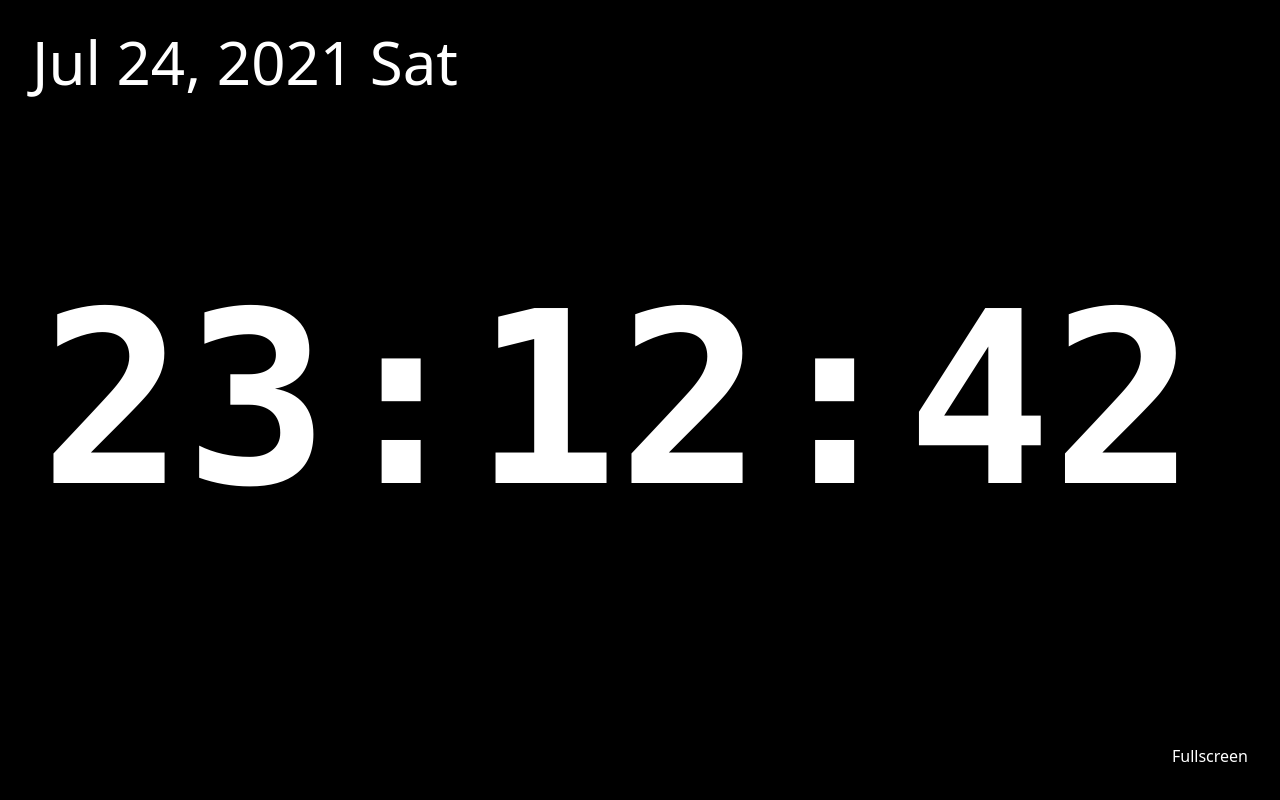
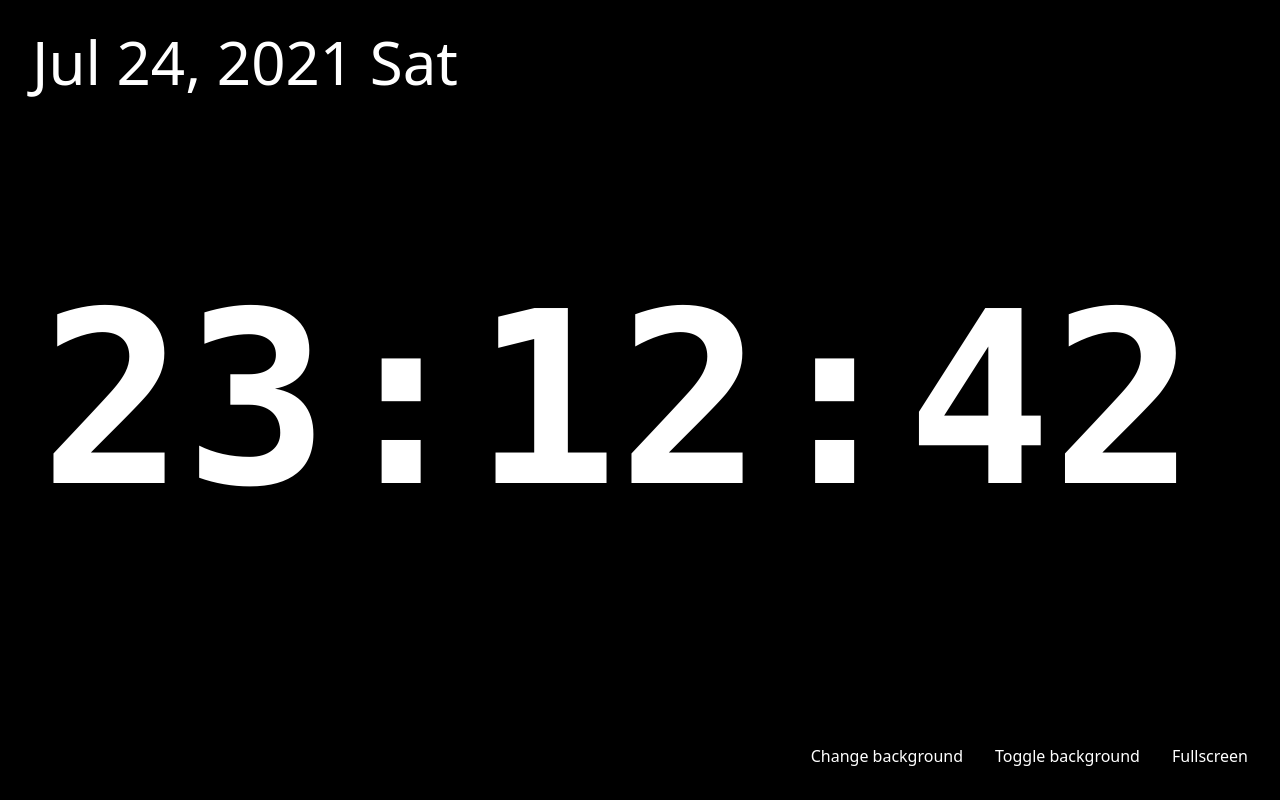
Before and after one commit to cnwangjie/digital-clock, a Next.js app: page / in a window 1280 px wide. Built offline with nearby package versions, Linux system fonts and the light colour scheme; no server answers.

Commit message:
feat: add bg

```diff
--- a/pages/index.js
+++ b/pages/index.js
@@ -1,6 +1,6 @@
 import dayjs from 'dayjs';
 import LocalizedFormat from 'dayjs/plugin/localizedFormat'
-import {useEvent, useInterval, useMouse, useRaf, useUpdate} from 'react-use';
+import {useEvent, useInterval, useMouse, useRaf, useToggle, useUpdate} from 'react-use';
 import {useState} from 'react'
 import useSWR from 'swr';
 
@@ -71,9 +71,24 @@ const Weather = () => {
   </div>
 }
 
+const fetchBlob = url => fetch(url).then(res => res.blob())
+
 export default function Home() {
+  const { data: backgroundImage, mutate: changeBg, isValidating } = useSWR('https://picsum.photos/1080/720', fetchBlob, {
+    refreshInterval: 3600e3,
+    refreshWhenHidden: false,
+    revalidateOnFocus: false,
+    revalidateOnReconnect: false,
+  })
+
+  const [showBg, toggleBg] = useToggle(true)
+
   return (
-    <div className="select-none absolute inset-0 bg-black text-white flex justify-center items-center">
+    <div
+      style={backgroundImage && showBg ? { backgroundImage: `url(${URL.createObjectURL(backgroundImage)})` } : undefined}
+      className="bg-cover bg-center select-none absolute inset-0 bg-black text-white"
+    >
+      <div style={{ backgroundColor: '#000a' }} className="absolute inset-0 flex justify-center items-center">
         <div className="absolute left-8 top-8 right-8 flex justify-between 2xl:text-7xl xl:text-6xl md:text-5xl">
           <Header />
           <Weather />
@@ -86,7 +101,10 @@ export default function Home() {
           </div>
         </div>
         <div className="absolute right-8 bottom-8">
+          <span onClick={() => isValidating || changeBg()} className="pr-8">Change background</span>
+          <span onClick={toggleBg} className="pr-8">Toggle background</span>
           <FullscreenBtn />
+        </div>
       </div>
     </div>
   )
```
Lines whose indentation alone changed are shown as unchanged.
